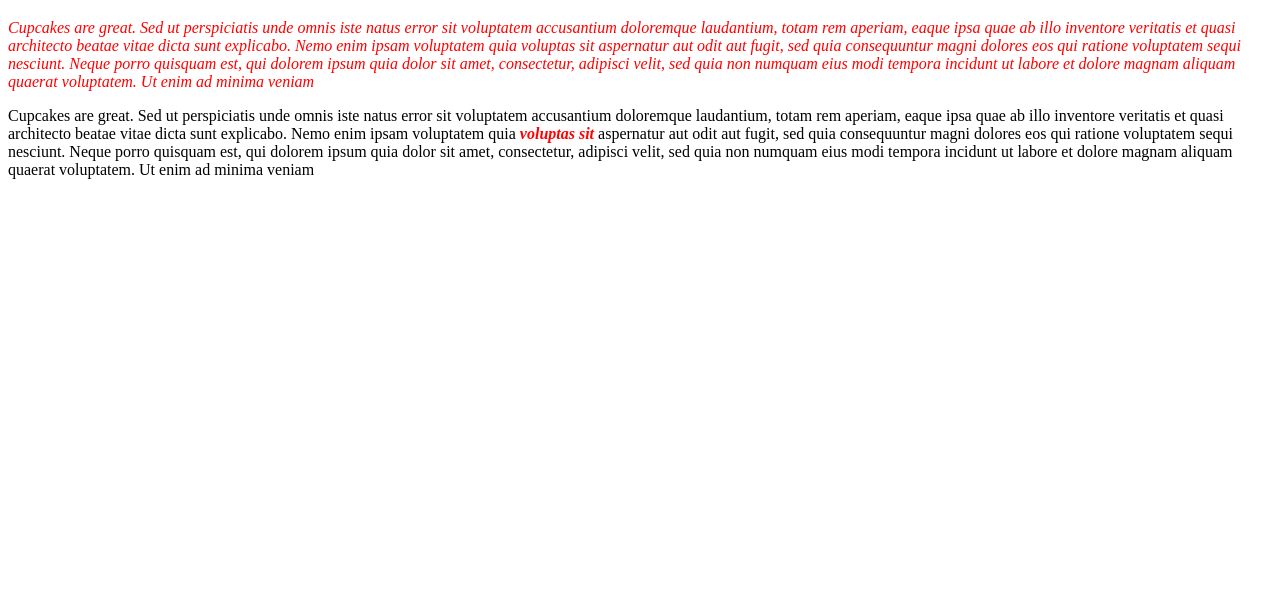
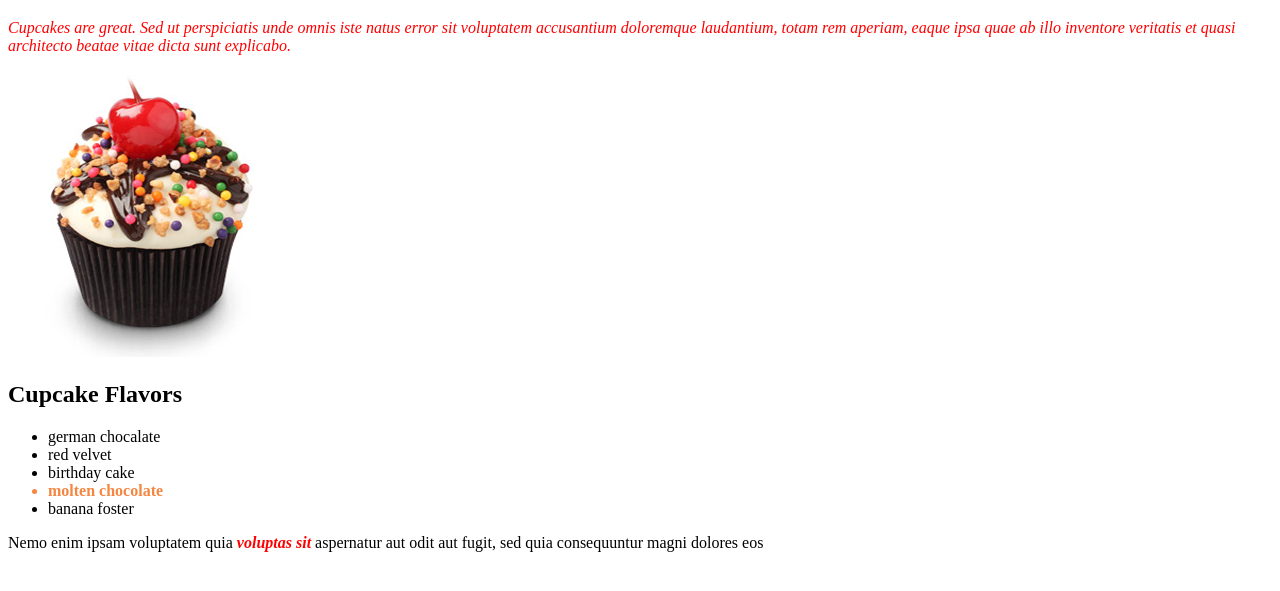
Before and after one commit to LinaShadrach/cupcake, a plain HTML site: page index.html in a window 1280 px wide. Shown: the part 61-652 px from the top of the page. Drawn offline with Linux system fonts and the light colour scheme.

Commit message:
add best class

```diff
--- a/css/styles.css
+++ b/css/styles.css
@@ -2,3 +2,7 @@
   color: red;
   font-style: italic;
 }
+.best {
+  color: #f48642;
+  font-weight: bolder;
+}
--- a/index.html
+++ b/index.html
@@ -7,12 +7,17 @@
   <body>
     <h1 class="flashy">Great Cupcakes</h1>
 
-    <p class="flashy">Cupcakes are great. Sed ut perspiciatis unde omnis iste natus error sit voluptatem accusantium doloremque laudantium, totam rem aperiam, eaque ipsa quae ab illo inventore veritatis et quasi architecto beatae vitae dicta sunt explicabo. Nemo enim ipsam voluptatem quia voluptas sit aspernatur aut odit aut fugit, sed quia consequuntur magni dolores eos qui ratione voluptatem sequi nesciunt. Neque porro quisquam est, qui dolorem ipsum quia dolor sit amet, consectetur, adipisci velit, sed quia non numquam eius modi tempora incidunt ut labore et dolore magnam aliquam quaerat voluptatem. Ut enim ad minima veniam</p>
-
-    <p>Cupcakes are great. Sed ut perspiciatis unde omnis iste natus error sit voluptatem accusantium doloremque laudantium, totam rem aperiam, eaque ipsa quae ab illo inventore veritatis et quasi architecto beatae vitae dicta sunt explicabo. Nemo enim ipsam voluptatem quia <strong class="flashy">voluptas sit</strong> aspernatur aut odit aut fugit, sed quia consequuntur magni dolores eos qui ratione voluptatem sequi nesciunt. Neque porro quisquam est, qui dolorem ipsum quia dolor sit amet, consectetur, adipisci velit, sed quia non numquam eius modi tempora incidunt ut labore et dolore magnam aliquam quaerat voluptatem. Ut enim ad minima veniam</p>
-
-
-
+    <p class="flashy">Cupcakes are great. Sed ut perspiciatis unde omnis iste natus error sit voluptatem accusantium doloremque laudantium, totam rem aperiam, eaque ipsa quae ab illo inventore veritatis et quasi architecto beatae vitae dicta sunt explicabo.</p>
+    <img src="img/cupcake.jpg" alt="Picture of Cupcake!">
+    <h2>Cupcake Flavors</h2>
+    <ul>
+      <li>german chocalate</li>
+      <li>red velvet</li>
+      <li>birthday cake</li>
+      <li class="best">molten chocolate</li>
+      <li>banana foster</li>
+    </ul>
+    <p> Nemo enim ipsam voluptatem quia <strong class="flashy">voluptas sit</strong> aspernatur aut odit aut fugit, sed quia consequuntur magni dolores eos </p>
   </body>
 
 </html>
```
